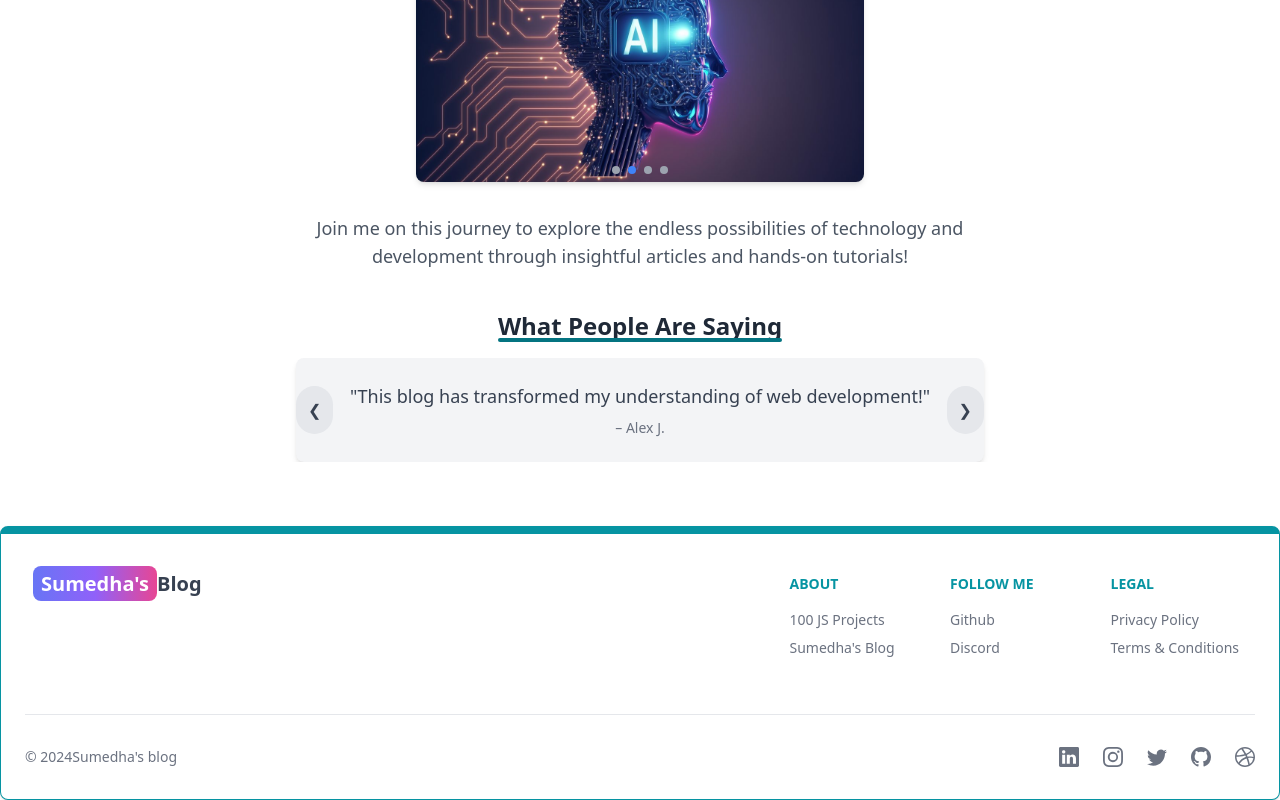
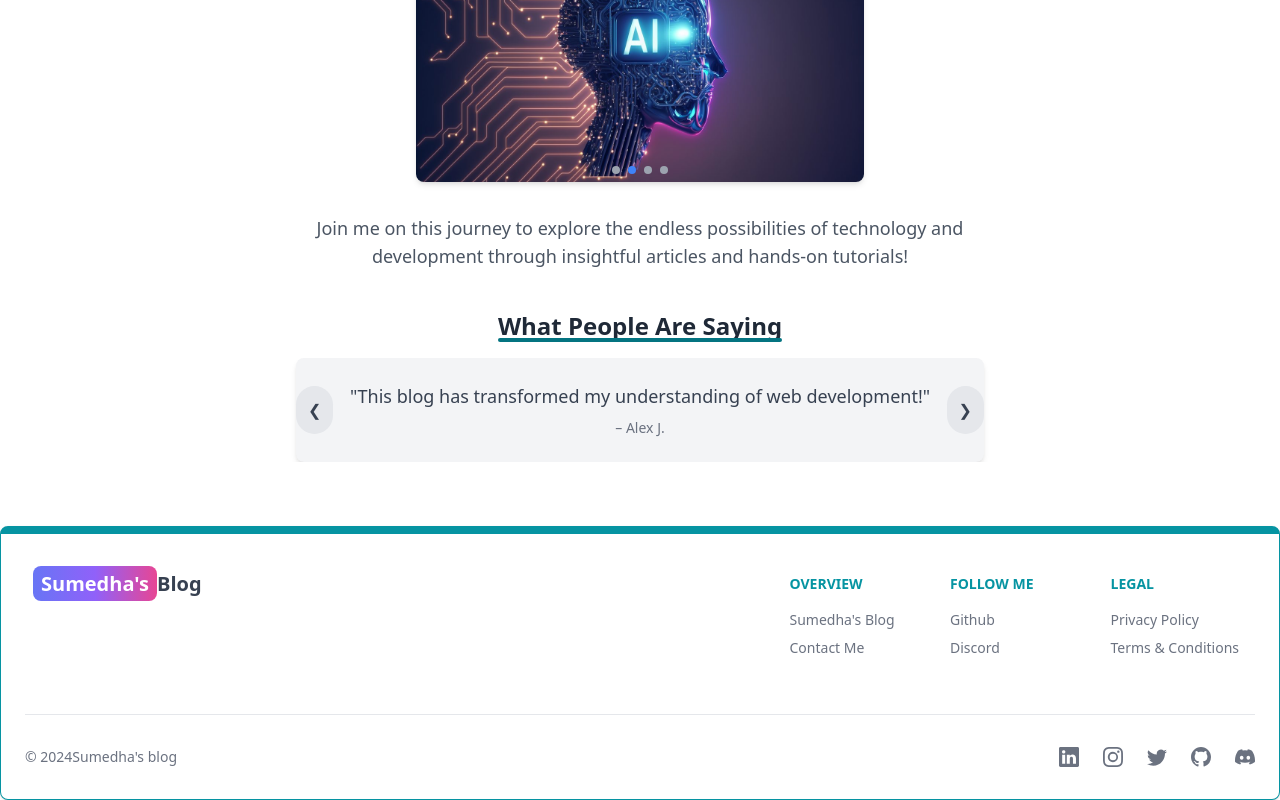
Before and after one commit to Sume1073/mern-blog-app, a React app in the folder client/: page /about in a window 1280 px wide. Shown: the part 592-1392 px from the top of the page. Built offline with nearby package versions, Linux system fonts and the light colour scheme; no server answers; the HTML template or start-up script is replaced by a standard one.

Commit message:
updated footer section

```diff
--- a/client/src/components/Footer.jsx
+++ b/client/src/components/Footer.jsx
@@ -1,6 +1,6 @@
 import { Footer } from 'flowbite-react';
 import { Link } from 'react-router-dom';
-import { BsInstagram, BsTwitter, BsGithub, BsDribbble, BsLinkedin } from 'react-icons/bs';
+import { BsInstagram, BsTwitter, BsGithub, BsDribbble, BsLinkedin, BsDiscord } from 'react-icons/bs';
 
 export default function FooterCom() {
   return (
@@ -25,25 +25,25 @@ export default function FooterCom() {
             {/* About Section */}
             <div className='p-2'>
               <Footer.Title
-                title='About'
+                title='Overview'
                 className='mb-4 font-semibold text-teal-500 dark:text-teal-500 transition-colors duration-200 hover:text-teal-700'
               />
               <Footer.LinkGroup col>
                 <Footer.Link
-                  href='https://www.100jsprojects.com'
+                  href="/about"
                   target='_blank'
                   rel='noopener noreferrer'
                   className='mb-2 hover:text-teal-500'
                 >
-                  100 JS Projects
+                  Sumedha's Blog
                 </Footer.Link>
                 <Footer.Link
-                  href='/about'
+                  href='/projects'
                   target='_blank'
                   rel='noopener noreferrer'
                   className='mb-4 hover:text-teal-500'
                 >
-                  Sumedha's Blog
+                  Contact Me
                 </Footer.Link>
               </Footer.LinkGroup>
             </div>
@@ -63,7 +63,7 @@ export default function FooterCom() {
                 >
                   Github
                 </Footer.Link>
-                <Footer.Link href='#' className='mb-4 hover:text-teal-500'>
+                <Footer.Link href='https://discord.com/invite/XnB4D2t3v3' className='mb-4 hover:text-teal-500'>
                   Discord
                 </Footer.Link>
               </Footer.LinkGroup>
@@ -76,10 +76,10 @@ export default function FooterCom() {
                 className='mb-4 font-semibold text-teal-500 dark:text-teal-500 transition-colors duration-200 hover:text-teal-700'
               />
               <Footer.LinkGroup col>
-                <Footer.Link href='#' className='mb-2 hover:text-teal-500'>
+                <Footer.Link href='https://www.google.com/url?sa=E&source=gmail&q=https://www.google.com/intl/en/policies/privacy/' className='mb-2 hover:text-teal-500'>
                   Privacy Policy
                 </Footer.Link>
-                <Footer.Link href='#' className='mb-4 hover:text-teal-500'>
+                <Footer.Link href='https://policies.google.com/terms' className='mb-4 hover:text-teal-500'>
                   Terms &amp; Conditions
                 </Footer.Link>
               </Footer.LinkGroup>
@@ -103,10 +103,10 @@ export default function FooterCom() {
           {/* Right: Social Icons */}
           <div className='flex gap-6'>
             <Footer.Icon href='https://www.linkedin.com/in/sumedha-chakrabarty-964810202' icon={BsLinkedin} />
-            <Footer.Icon href='#' icon={BsInstagram} />
-            <Footer.Icon href='#' icon={BsTwitter} />
+            <Footer.Icon href='https://www.instagram.com/_s.i.l.v.e.r__l.i.n.i.n.g_/?locale=zh_CN&hl=ar&e=0e3e3dc7-4a03-465e-8a48-670a3180d223&g=5' icon={BsInstagram} />
+            <Footer.Icon href='https://twitter.com/sumedhachakrab6' icon={BsTwitter} />
             <Footer.Icon href='https://github.com/Sume1073' icon={BsGithub} />
-            <Footer.Icon href='#' icon={BsDribbble} />
+            <Footer.Icon href='https://discord.com/invite/XnB4D2t3v3' icon={BsDiscord} />
           </div>
         </div>
       </div>
```
